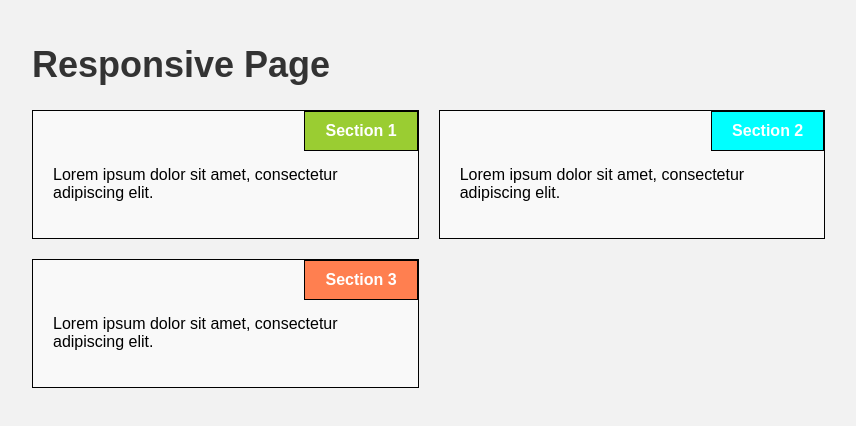
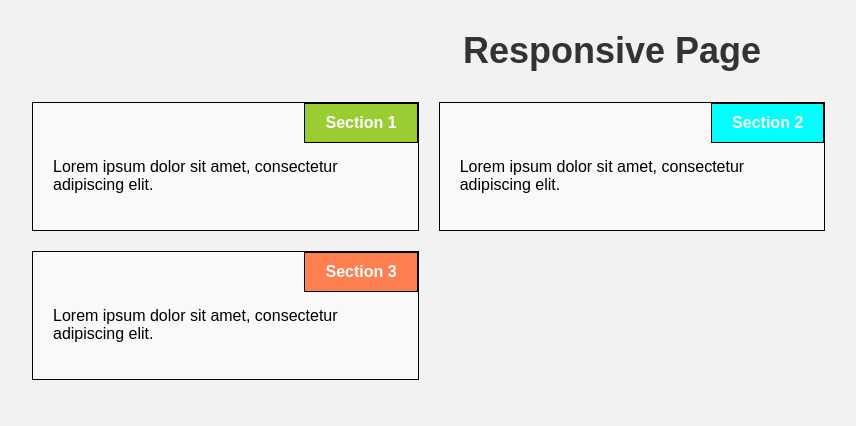
Before and after one commit to nbraas/test, a plain HTML site: page index.html in a window 1280 px wide. Shown: the whole page, without its empty margins (28-884 px from the left). Drawn offline with Linux system fonts and the light colour scheme.

Commit message:
Add files via upload
Signed-off-by: nbraas <136879551+nbraas@users.noreply.github.com>

```diff
--- a/css/styles.css
+++ b/css/styles.css
@@ -6,6 +6,15 @@ body {
   font-family: Arial, sans-serif;
   margin: 0;
   padding: 0;
+}
+
+h1 {
+    margin: 10px;
+    text-align: center;
+    font-weight: bold;
+    font-size: 175%;
+    margin-bottom: 30px;
+
 }
 
 .container {
@@ -17,6 +26,7 @@ body {
 p {
   margin-top: 35px;
 }
+
 
 .section {
   margin-bottom: 20px;
```
